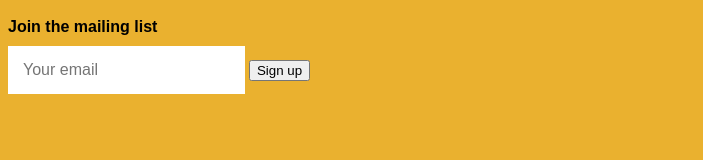
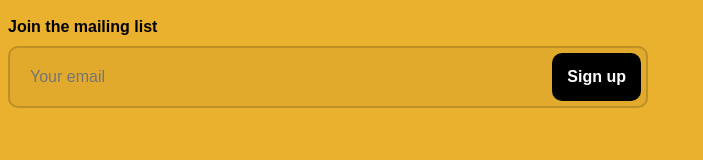
Before and after one commit to jsalinasvela/asyncmailingform, a website: page public/index.html in a window 1280 px wide. Shown: the whole page, without its empty margins (0-703 px from the left). Drawn offline with nearby package versions, Linux system fonts and the light colour scheme; files that its build step writes are made by us from their sources.

Commit message:
complete form styles

```diff
--- a/resources/styles/style.scss
+++ b/resources/styles/style.scss
@@ -31,3 +31,53 @@ input{
         pointer-events: none;
     }
 }
+
+button{
+    background: $black;
+    border-radius: $radius;
+    border: 0px;
+    color: $white;
+    font-size: 1rem;
+    outline: none;
+    padding: $padding;
+    &:disabled{
+        user-select: none;
+        background: $color-disabled;
+        pointer-events: none;
+    }
+}
+
+.input-button{
+    background: $primary;
+    border-radius: $radius;
+    border: 2px solid $dark;
+    display: grid;
+    grid-template-columns: 1fr auto;
+    padding: 5px;
+    input{
+        background: $primary;
+        box-sizing: border-box;
+        width: 100%;
+        &::placeholder,
+        &::-ms-input-placeholder{
+            color: $dark;
+            opacity: 1;
+        }
+        &:-webkit-autofill,
+        &:-webkit-autofill:hover,
+        &:-webkit-autofill:focus {
+            font-size: 1rem;
+            -webkit-box-shadow: 0 0 0px 1000px $primary inset;
+        }
+    }
+    button{
+        font-weight: bold;
+    }
+}
+
+.vw-50{
+    max-width: calc( 100vw / 2 );
+    @media only screen and (max-width: $mobile) {
+        max-width: 100vw;
+    }
+}
```
